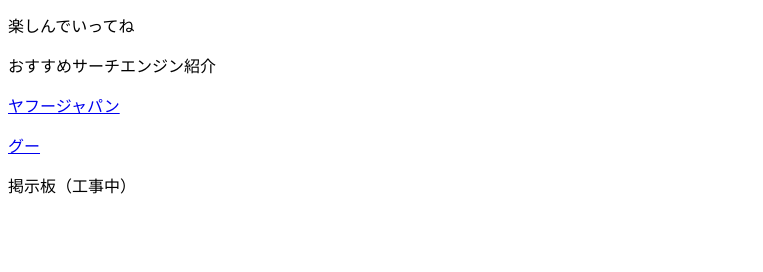
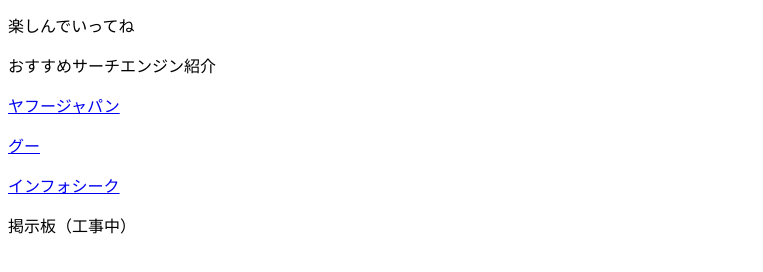
Before and after one commit to supergeniusguy/superguywebsite, a plain HTML site: page index.html in a window 1280 px wide. Shown: the part 102-374 px from the top of the page, without its empty margins (0-763 px from the left). Drawn offline with Linux system fonts and the light colour scheme.

Commit message:
infoseekのリンクを追加

```diff
--- a/index.html
+++ b/index.html
@@ -9,6 +9,7 @@
 	<p>おすすめサーチエンジン紹介</p>
 	<p><a href="https://www.yahoo.co.jp">ヤフージャパン</a></p>
 	<p><a href="https://www.goo.ne.jp">グー</a></p>
+	<p><a href="https://https://infoseek.co.jp/">インフォシーク</a></p>
 	<p>掲示板（工事中）</p>
 </body>
 </HTML>
```
